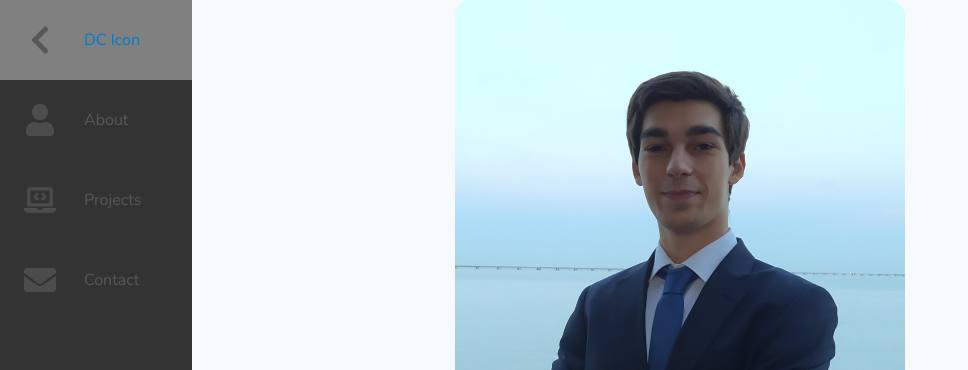
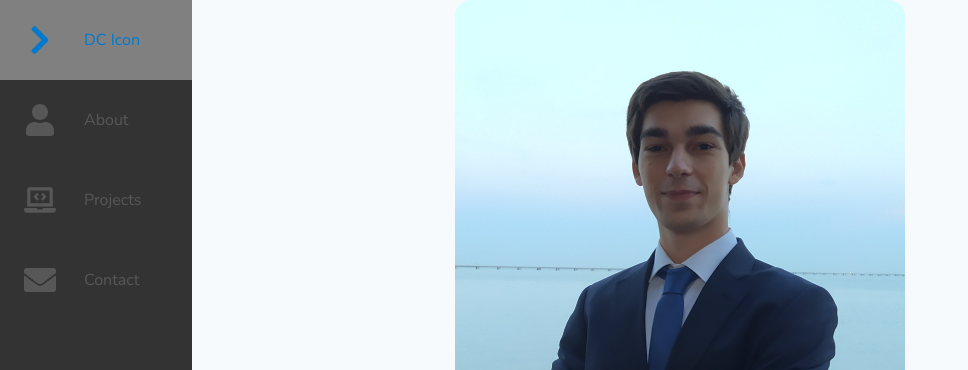
Before and after one commit to Am4teur/portfolio-next, a Next.js app: page / in a window 1280 px wide. Shown: the top 370 px of the page, without its empty margins (0-968 px from the left). Built offline with nearby package versions, Linux system fonts and the light colour scheme.

Commit message:
Changed svg import back to simple svg tag to be able to fill color

```diff
--- a/components/Sidebar.tsx
+++ b/components/Sidebar.tsx
@@ -4,6 +4,15 @@ import styles from '../styles/Layout.module.scss';
 
 export default function Sidebar() {
   const [darkMode, setDarkMode] = useState(true);
+
+  // decided to have the svg like this to be able to fill the color when hovering and other actions
+  const arrowRightSVG = <svg aria-hidden="true" focusable="false" data-prefix="fas" data-icon="chevron-right" className="svg-inline--fa fa-chevron-right fa-w-10" role="img" xmlns="http://www.w3.org/2000/svg" viewBox="0 0 320 512"><path fill="currentColor" d="M285.476 272.971L91.132 467.314c-9.373 9.373-24.569 9.373-33.941 0l-22.667-22.667c-9.357-9.357-9.375-24.522-.04-33.901L188.505 256 34.484 101.255c-9.335-9.379-9.317-24.544.04-33.901l22.667-22.667c9.373-9.373 24.569-9.373 33.941 0L285.475 239.03c9.373 9.372 9.373 24.568.001 33.941z"/><path xmlns="http://www.w3.org/2000/svg" fill="currentColor" d="M285.476 272.971L91.132 467.314c-9.373 9.373-24.569 9.373-33.941 0l-22.667-22.667c-9.357-9.357-9.375-24.522-.04-33.901L188.505 256 34.484 101.255c-9.335-9.379-9.317-24.544.04-33.901l22.667-22.667c9.373-9.373 24.569-9.373 33.941 0L285.475 239.03c9.373 9.372 9.373 24.568.001 33.941z"/></svg>;
+  const userSVG = <svg aria-hidden="true" focusable="false" data-prefix="fas" data-icon="user" className="svg-inline--fa fa-user fa-w-14" role="img" xmlns="http://www.w3.org/2000/svg" viewBox="0 0 448 512"><path fill="currentColor" d="M224 256c70.7 0 128-57.3 128-128S294.7 0 224 0 96 57.3 96 128s57.3 128 128 128zm89.6 32h-16.7c-22.2 10.2-46.9 16-72.9 16s-50.6-5.8-72.9-16h-16.7C60.2 288 0 348.2 0 422.4V464c0 26.5 21.5 48 48 48h352c26.5 0 48-21.5 48-48v-41.6c0-74.2-60.2-134.4-134.4-134.4z"></path></svg>;
+  const projectSVG = <svg aria-hidden="true" focusable="false" data-prefix="fas" data-icon="laptop-code" class="svg-inline--fa fa-laptop-code fa-w-20" role="img" xmlns="http://www.w3.org/2000/svg" viewBox="0 0 640 512"><path fill="currentColor" d="M255.03 261.65c6.25 6.25 16.38 6.25 22.63 0l11.31-11.31c6.25-6.25 6.25-16.38 0-22.63L253.25 192l35.71-35.72c6.25-6.25 6.25-16.38 0-22.63l-11.31-11.31c-6.25-6.25-16.38-6.25-22.63 0l-58.34 58.34c-6.25 6.25-6.25 16.38 0 22.63l58.35 58.34zm96.01-11.3l11.31 11.31c6.25 6.25 16.38 6.25 22.63 0l58.34-58.34c6.25-6.25 6.25-16.38 0-22.63l-58.34-58.34c-6.25-6.25-16.38-6.25-22.63 0l-11.31 11.31c-6.25 6.25-6.25 16.38 0 22.63L386.75 192l-35.71 35.72c-6.25 6.25-6.25 16.38 0 22.63zM624 416H381.54c-.74 19.81-14.71 32-32.74 32H288c-18.69 0-33.02-17.47-32.77-32H16c-8.8 0-16 7.2-16 16v16c0 35.2 28.8 64 64 64h512c35.2 0 64-28.8 64-64v-16c0-8.8-7.2-16-16-16zM576 48c0-26.4-21.6-48-48-48H112C85.6 0 64 21.6 64 48v336h512V48zm-64 272H128V64h384v256z"></path></svg>;
+  //const blogSVG = <svg aria-hidden="true" focusable="false" data-prefix="fas" data-icon="blog" className="svg-inline--fa fa-blog fa-w-16" role="img" xmlns="http://www.w3.org/2000/svg" viewBox="0 0 512 512"><path fill="currentColor" d="M172.2 226.8c-14.6-2.9-28.2 8.9-28.2 23.8V301c0 10.2 7.1 18.4 16.7 22 18.2 6.8 31.3 24.4 31.3 45 0 26.5-21.5 48-48 48s-48-21.5-48-48V120c0-13.3-10.7-24-24-24H24c-13.3 0-24 10.7-24 24v248c0 89.5 82.1 160.2 175 140.7 54.4-11.4 98.3-55.4 109.7-109.7 17.4-82.9-37-157.2-112.5-172.2zM209 0c-9.2-.5-17 6.8-17 16v31.6c0 8.5 6.6 15.5 15 15.9 129.4 7 233.4 112 240.9 241.5.5 8.4 7.5 15 15.9 15h32.1c9.2 0 16.5-7.8 16-17C503.4 139.8 372.2 8.6 209 0zm.3 96c-9.3-.7-17.3 6.7-17.3 16.1v32.1c0 8.4 6.5 15.3 14.8 15.9 76.8 6.3 138 68.2 144.9 145.2.8 8.3 7.6 14.7 15.9 14.7h32.2c9.3 0 16.8-8 16.1-17.3-8.4-110.1-96.5-198.2-206.6-206.7z"></path></svg>;
+  const emailEnvelopeSVG = <svg aria-hidden="true" focusable="false" data-prefix="fas" data-icon="envelope" className="svg-inline--fa fa-envelope fa-w-16" role="img" xmlns="http://www.w3.org/2000/svg" viewBox="0 0 512 512"><path fill="currentColor" d="M502.3 190.8c3.9-3.1 9.7-.2 9.7 4.7V400c0 26.5-21.5 48-48 48H48c-26.5 0-48-21.5-48-48V195.6c0-5 5.7-7.8 9.7-4.7 22.4 17.4 52.1 39.5 154.1 113.6 21.1 15.4 56.7 47.8 92.2 47.6 35.7.3 72-32.8 92.3-47.6 102-74.1 131.6-96.3 154-113.7zM256 320c23.2.4 56.6-29.2 73.4-41.4 132.7-96.3 142.8-104.7 173.4-128.7 5.8-4.5 9.2-11.5 9.2-18.9v-19c0-26.5-21.5-48-48-48H48C21.5 64 0 85.5 0 112v19c0 7.4 3.4 14.3 9.2 18.9 30.6 23.9 40.7 32.4 173.4 128.7 16.8 12.2 50.2 41.8 73.4 41.4z"/><path xmlns="http://www.w3.org/2000/svg" fill="currentColor" d="M502.3 190.8c3.9-3.1 9.7-.2 9.7 4.7V400c0 26.5-21.5 48-48 48H48c-26.5 0-48-21.5-48-48V195.6c0-5 5.7-7.8 9.7-4.7 22.4 17.4 52.1 39.5 154.1 113.6 21.1 15.4 56.7 47.8 92.2 47.6 35.7.3 72-32.8 92.3-47.6 102-74.1 131.6-96.3 154-113.7zM256 320c23.2.4 56.6-29.2 73.4-41.4 132.7-96.3 142.8-104.7 173.4-128.7 5.8-4.5 9.2-11.5 9.2-18.9v-19c0-26.5-21.5-48-48-48H48C21.5 64 0 85.5 0 112v19c0 7.4 3.4 14.3 9.2 18.9 30.6 23.9 40.7 32.4 173.4 128.7 16.8 12.2 50.2 41.8 73.4 41.4z"/></svg>;
+  const sunSVG = <svg aria-hidden="true" focusable="false" data-prefix="fas" data-icon="sun" className="svg-inline--fa fa-sun fa-w-16" role="img" xmlns="http://www.w3.org/2000/svg" viewBox="0 0 512 512"><path fill="currentColor" d="M256 160c-52.9 0-96 43.1-96 96s43.1 96 96 96 96-43.1 96-96-43.1-96-96-96zm246.4 80.5l-94.7-47.3 33.5-100.4c4.5-13.6-8.4-26.5-21.9-21.9l-100.4 33.5-47.4-94.8c-6.4-12.8-24.6-12.8-31 0l-47.3 94.7L92.7 70.8c-13.6-4.5-26.5 8.4-21.9 21.9l33.5 100.4-94.7 47.4c-12.8 6.4-12.8 24.6 0 31l94.7 47.3-33.5 100.5c-4.5 13.6 8.4 26.5 21.9 21.9l100.4-33.5 47.3 94.7c6.4 12.8 24.6 12.8 31 0l47.3-94.7 100.4 33.5c13.6 4.5 26.5-8.4 21.9-21.9l-33.5-100.4 94.7-47.3c13-6.5 13-24.7.2-31.1zm-155.9 106c-49.9 49.9-131.1 49.9-181 0-49.9-49.9-49.9-131.1 0-181 49.9-49.9 131.1-49.9 181 0 49.9 49.9 49.9 131.1 0 181z"></path></svg>;
+  const moonSVG = <svg aria-hidden="true" focusable="false" data-prefix="fas" data-icon="moon" className="svg-inline--fa fa-moon fa-w-16" role="img" xmlns="http://www.w3.org/2000/svg" viewBox="0 0 512 512"><path fill="currentColor" d="M283.211 512c78.962 0 151.079-35.925 198.857-94.792 7.068-8.708-.639-21.43-11.562-19.35-124.203 23.654-238.262-71.576-238.262-196.954 0-72.222 38.662-138.635 101.498-174.394 9.686-5.512 7.25-20.197-3.756-22.23A258.156 258.156 0 0 0 283.211 0c-141.309 0-256 114.511-256 256 0 141.309 114.511 256 256 256z"></path></svg>;
 
   const changeMode = () => {
     setDarkMode(!darkMode);
@@ -15,19 +24,19 @@ export default function Sidebar() {
       <ul className={styles.sidebar_items}>
         <li className={styles.sidebar_logo}>
           <Link href="/"><a className={styles.sidebar_link}>
-            <img src="/svg/sidebar/chevron-right-solid.svg" alt="arrowRight"/>
+            {arrowRightSVG}
             <span className={styles.item_text}>DC Icon</span>
           </a></Link>
         </li>
         <li className={styles.sidebar_item}>
           <Link href="/"><a className={styles.sidebar_link}>
-            <img src="/svg/sidebar/user-solid.svg" alt="user"/>
+            {userSVG}
             <span className={styles.item_text}>About</span>
           </a></Link>
         </li>
         <li className={styles.sidebar_item}>
           <Link href="/"><a className={styles.sidebar_link}>
-            <img src="/svg/sidebar/laptop-code-solid.svg" alt="laptopCode"/>
+            {projectSVG}
             <span className={styles.item_text}>Projects</span>
           </a></Link>
         </li>
@@ -35,15 +44,15 @@ export default function Sidebar() {
         <li className={styles.sidebar_item}>
             <Link href="/contact">
               <a className={styles.sidebar_link}>
-              <img src="/svg/sidebar/blog-solid.svg" alt="blog"/>
-              <span className={styles.item_text}>Blog</span>
+                {blogSVG}
+                <span className={styles.item_text}>Blog</span>
               </a>
             </Link>
         </li>
         */}
         <li className={styles.sidebar_item}>
           <Link href="/"><a className={styles.sidebar_link}>
-            <img src="/svg/sidebar/envelope-solid.svg" alt="emailEnvelope"/>
+            {emailEnvelopeSVG}
             <span className={styles.item_text}>Contact</span>
           </a></Link>
         </li>
@@ -53,15 +62,15 @@ export default function Sidebar() {
       ?
       <li className={styles.sidebar_item}>
         <a className={styles.sidebar_link} onClick={changeMode}>
-        <img src="/svg/sidebar/sun-solid.svg" alt="sun"/>
+          {sunSVG}
           <span className={styles.item_text}>Light Mode</span>
         </a>
       </li>
       :
       <li className={styles.sidebar_item}>
         <a className={styles.sidebar_link} onClick={changeMode}>
-        <img src="/svg/sidebar/moon-solid.svg" alt="moon"/>
-          <span className={styles.item_text}>Dark</span>
+          {moonSVG}
+          <span className={styles.item_text}>Dark Mode</span>
         </a>
       </li>
       }
--- a/components/ToTop.tsx
+++ b/components/ToTop.tsx
@@ -7,7 +7,7 @@ import useScrollPosition from "./Effects/useScrollPosition";
 
 export default function ToTop() {
   const scrollPosition : number = useScrollPosition();
-  const arrowTop = <svg aria-hidden="true" focusable="false" data-prefix="fas" data-icon="chevron-up" className={styles.arrowTop} role="img" xmlns="http://www.w3.org/2000/svg" viewBox="0 0 448 512"><path fill="currentColor" d="M240.971 130.524l194.343 194.343c9.373 9.373 9.373 24.569 0 33.941l-22.667 22.667c-9.357 9.357-24.522 9.375-33.901.04L224 227.495 69.255 381.516c-9.379 9.335-24.544 9.317-33.901-.04l-22.667-22.667c-9.373-9.373-9.373-24.569 0-33.941L207.03 130.525c9.372-9.373 24.568-9.373 33.941-.001z"></path></svg>;
+  const arrowUp = <svg aria-hidden="true" focusable="false" data-prefix="fas" data-icon="chevron-up" className={styles.arrowUp} role="img" xmlns="http://www.w3.org/2000/svg" viewBox="0 0 448 512"><path fill="currentColor" d="M240.971 130.524l194.343 194.343c9.373 9.373 9.373 24.569 0 33.941l-22.667 22.667c-9.357 9.357-24.522 9.375-33.901.04L224 227.495 69.255 381.516c-9.379 9.335-24.544 9.317-33.901-.04l-22.667-22.667c-9.373-9.373-9.373-24.569 0-33.941L207.03 130.525c9.372-9.373 24.568-9.373 33.941-.001z"></path></svg>;
   //TODO import svg file instead of using a var, webpack rules need to be change...
 
   const goToTop = () => {
@@ -20,9 +20,9 @@ export default function ToTop() {
   return <>
   {scrollPosition > 500 //TODO this needs to not be hardcoded, via <a href=...> or something
     ?
-    <Button onClick={goToTop} show>{arrowTop}</Button>
+    <Button onClick={goToTop} show>{arrowUp}</Button>
     :
-    <Button onClick={goToTop}>{arrowTop}</Button>
+    <Button onClick={goToTop}>{arrowUp}</Button>
     }
   </>
 }
--- a/styles/Layout.module.scss
+++ b/styles/Layout.module.scss
@@ -36,15 +36,15 @@ $transition-sidebar-speed: "200ms";
 
 .sidebar_logo {
   width: 100%;
-}
 
-.sidebar_logo img {
+  svg {
     min-width: 2rem;
     margin: 0 1.5rem;
     width: 2rem;
     height: 2rem;
     transform: rotate(0deg);
     transition: transform 400ms;
+  }
 }
 
 .sidebar:hover {
@@ -65,6 +65,13 @@ $transition-sidebar-speed: "200ms";
 
 .sidebar_item {
   width: 100%;
+
+  svg {
+    min-width: 2rem;
+    margin: 0 1.5rem;
+    width: 2rem;
+    height: 2rem;
+  }
 }
 
 .sidebar_link {
@@ -77,12 +84,12 @@ $transition-sidebar-speed: "200ms";
   cursor: pointer;
 
   transition: $transition-speed;
-}
 
-.sidebar_link:hover {
+  &:hover {
     filter: grayscale(0%) opacity(1);
     background-color: gray;
     color: $bg-color-primary;
+  }
 }
 
 .item_text {
@@ -90,13 +97,6 @@ $transition-sidebar-speed: "200ms";
   opacity: 0;
   margin-left: 0.25rem;
   transition: opacity #{$transition-sidebar-speed};
-}
-
-.sidebar_item img {
-  min-width: 2rem;
-  margin: 0 1.5rem;
-  width: 2rem;
-  height: 2rem;
 }
 
 /* FOOTER */
@@ -140,7 +140,7 @@ $transition-sidebar-speed: "200ms";
 }
 
 /* TO TOP */
-.arrowTop {
+.arrowUp {
   min-width: 2rem;
   margin: 0 1.5rem;
   width: 2rem;
```
Also changed, not shown: public/svg/sidebar/user-solid.svg. Lines whose indentation alone changed are shown as unchanged.
